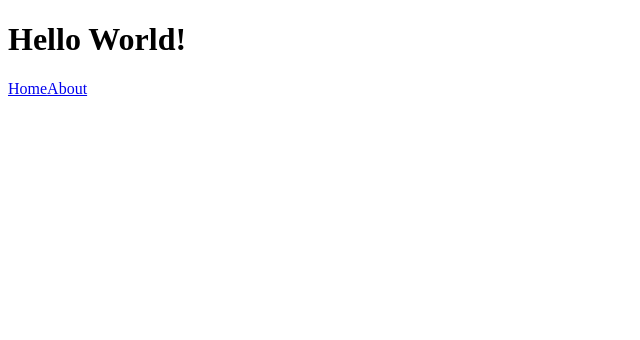
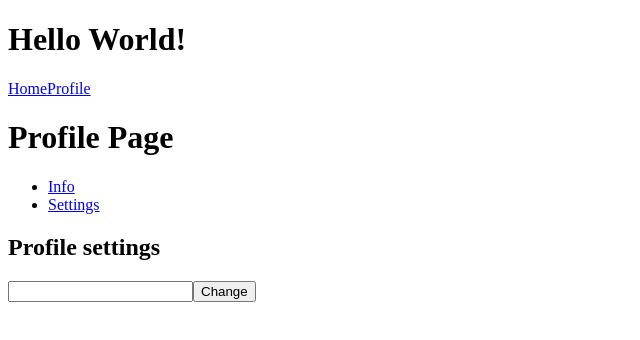
Before and after one commit to MeetPatel89/react-router-practice, a React (Create React App) app: page /profile/settings in a window 1280 px wide. Shown: the top 340 px of the page, without its empty margins (0-640 px from the left). Built offline with nearby package versions, Linux system fonts and the light colour scheme.

Commit message:
add rudimentary nested routes /profile/info and /profile/settings

```diff
--- a/src/About.js
+++ /dev/null
@@ -1,9 +0,0 @@
-import React from 'react';
-
-export default function About() {
-    return (
-        <div>
-            <h1>About</h1>
-        </div>
-    )
-}
--- a/src/App.js
+++ b/src/App.js
@@ -1,16 +1,23 @@
 import React from 'react';
-import { Link, Route } from 'react-router-dom';
+import { Link, Route, Switch } from 'react-router-dom';
 import Home from './Home';
-import About from './About';
+import Profile from './Profile';
 
 export default function App() {
   return (
     <div>
       <h1>Hello World!</h1>
       <Link to='/'>Home</Link>
-      <Link to='/about'>About</Link>
-      <Route exact path="/"><Home></Home></Route>
-      <Route path="/about" render={() => <About/>} />
+      <Link to='/profile'>Profile</Link>
+      <Switch>
+        <Route exact path='/'>
+          <Home />
+        </Route>
+        <Route path='/profile'>
+          <Profile />
+        </Route>
+
+      </Switch>
     </div>
   );
 }
--- a/src/Home.js
+++ b/src/Home.js
@@ -1,9 +1,10 @@
 import React from 'react';
 
 export default function Home(props) {
-    return (
-        <div>
-            <h1>Home Page</h1>
-        </div>
-    )
+  console.log(props);
+  return (
+    <div>
+      <h1>Home Page</h1>
+    </div>
+  );
 }
--- /dev/null
+++ b/src/Info.js
@@ -0,0 +1,10 @@
+import React from 'react';
+
+export default function Info() {
+  return (
+    <section>
+      <h1>Profile Info</h1>
+      <p>Hello, user! Tons of useful info here...</p>
+    </section>
+  );
+}
--- /dev/null
+++ b/src/Profile.js
@@ -0,0 +1,26 @@
+import React from 'react';
+import { Link, Route, Switch } from 'react-router-dom';
+import Settings from './Settings';
+import Info from './Info';
+
+export default function Profile() {
+  return (
+    <div>
+      <h1>Profile Page</h1>
+      <ul>
+        <li>
+          <Link to='/profile/info'>Info</Link>
+        </li>
+        <li>
+          <Link to='/profile/settings'>Settings</Link>
+        </li>
+      </ul>
+      <Route path='/profile/info'>
+        <Info />
+      </Route>
+      <Route path='/profile/settings'>
+        <Settings />
+      </Route>
+    </div>
+  );
+}
--- /dev/null
+++ b/src/Settings.js
@@ -0,0 +1,11 @@
+import React from 'react';
+
+export default function ProfileSettings() {
+  return (
+    <section>
+      <h1>Profile settings</h1>
+      <input type='password' />
+      <button>Change</button>
+    </section>
+  );
+}
```
Also changed, not shown: 1 other file (tests, documents, lock files or other folders).
